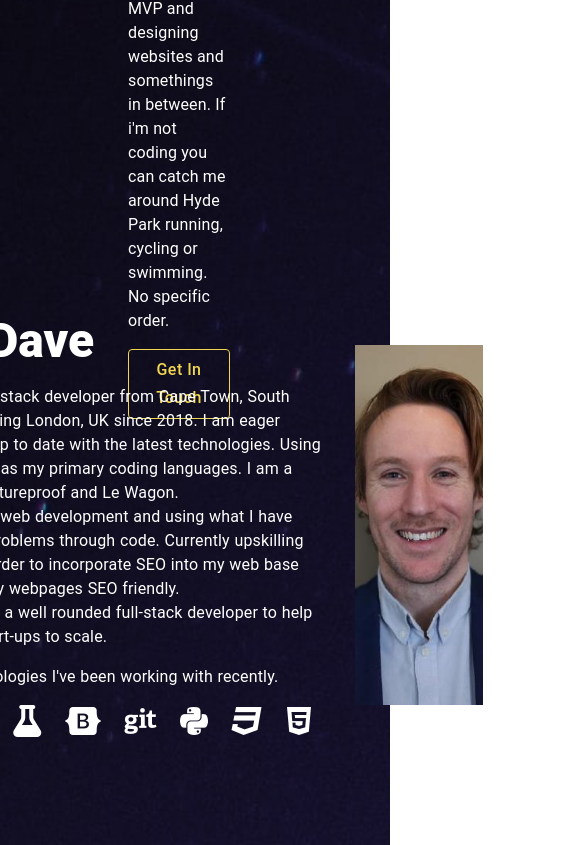
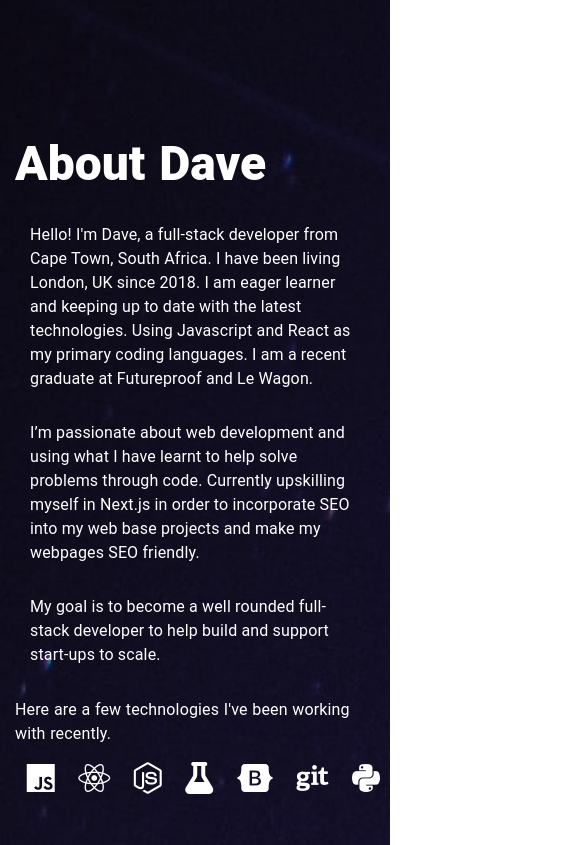
Before and after one commit to siddav83/portfolio-page, a React (Create React App) app: page / in a window 390 px wide. Shown: the part 859-1704 px from the top of the page, 585 px wide, since content can reach past the window. Built offline with nearby package versions, Linux system fonts and the light colour scheme.

Commit message:
title added

```diff
--- a/package.json
+++ b/package.json
@@ -5,15 +5,18 @@
     "dependencies": {
         "@emotion/react": "^11.10.5",
         "@emotion/styled": "^11.10.5",
-    "@mui/material": "^5.11.0",
+        "@mui/material": "^5.11.1",
+        "@mui/styled-engine-sc": "^5.11.0",
         "@testing-library/jest-dom": "^5.16.5",
         "@testing-library/react": "^13.4.0",
         "@testing-library/user-event": "^13.5.0",
         "react": "^18.2.0",
+        "react-custom-scrollbars-2": "^4.5.0",
         "react-dom": "^18.2.0",
         "react-router-dom": "^6.5.0",
         "react-scripts": "5.0.1",
         "react-scroll": "^1.8.9",
+        "styled-components": "^5.3.6",
         "web-vitals": "^2.1.4"
     },
     "scripts": {
--- a/public/index.html
+++ b/public/index.html
@@ -6,8 +6,8 @@
         <meta name="viewport" content="width=device-width, initial-scale=1" />
         <meta name="theme-color" content="#000000" />
         <meta
-      name="description"
-      content="Web site created using create-react-app"
+            name="David Siddle's Portfolio"
+            content="Portfolio to showcase my web development skills"
         />
         <link rel="apple-touch-icon" href="%PUBLIC_URL%/logo192.png" />
         <!--
@@ -29,7 +29,7 @@
       work correctly both with client-side routing and a non-root public URL.
       Learn how to configure a non-root public URL by running `npm run build`.
     -->
-    <title>React App</title>
+        <title>Dave Siddle's Portfolio</title>
     </head>
     <body>
         <noscript>You need to enable JavaScript to run this app.</noscript>
@@ -43,6 +43,5 @@
 
       To begin the development, run `npm start` or `yarn start`.
       To create a production bundle, use `npm run build` or `yarn build`.
-    -->
-  </body>
+    --></body>
 </html>
--- a/src/components/About.js
+++ b/src/components/About.js
@@ -4,7 +4,7 @@ import { CardMedia, Box } from "@mui/material";
 
 export default function About() {
     return (
-        <div className="container" id="about">
+        <div className="container about" id="about">
             <Box
                 component="div"
                 sx={{
@@ -12,7 +12,14 @@ export default function About() {
                     justifyContent: "center",
                 }}
             >
-                <Box sx={{ maxWidth: "40rem", wordSpacing: "2px" }}>
+                <Box
+                    sx={{
+                        display: "flex",
+                        flexDirection: "column",
+                        maxWidth: "30rem",
+                        wordSpacing: "2px",
+                    }}
+                >
                     <Typography
                         component="div"
                         variant="h3"
@@ -120,8 +127,8 @@ export default function About() {
                     sx={{
                         p: 2,
                         m: 2,
-                        minWidth: "10rem",
-                        minHeight: "15rem",
+                        minWidth: "5rem",
+                        minHeight: "10rem",
                         maxWidth: "20rem",
                         maxHeight: "30rem",
                     }}
--- a/src/components/Navbar.js
+++ b/src/components/Navbar.js
@@ -1,7 +1,5 @@
 import * as React from "react";
 import AppBar from "@mui/material/AppBar";
-// import MenuIcon from "@material-ui/icons/Menu";
-import { Menu as MenuIcon } from "@material-ui/icons";
 import Box from "@mui/material/Box";
 import CssBaseline from "@mui/material/CssBaseline";
 import Divider from "@mui/material/Divider";
@@ -16,8 +14,8 @@ import Typography from "@mui/material/Typography";
 import Button from "@mui/material/Button";
 import { Link } from "react-scroll";
 
-const drawerWidth = 240;
-const navItems = ["Home", "About", "Contact"];
+const drawerWidth = 150;
+const navItems = ["home", "about", "projects", "contact"];
 
 export const Navbar = (props) => {
     const { window } = props;
@@ -30,16 +28,24 @@ export const Navbar = (props) => {
     const drawer = (
         <Box onClick={handleDrawerToggle} sx={{ textAlign: "center" }}>
             <Typography variant="h6" sx={{ my: 2 }}>
-                MUI
+                Portfolio
             </Typography>
             <Divider />
             <List>
                 {navItems.map((item) => (
-                    <ListItem key={item} disablePadding>
-                        <ListItemButton sx={{ textAlign: "center" }}>
-                            <ListItemText primary={item} />
-                        </ListItemButton>
-                    </ListItem>
+                    <Link
+                        to={item}
+                        spy={true}
+                        smooth={true}
+                        offset={-100}
+                        duration={500}
+                    >
+                        <ListItem key={item} disablePadding>
+                            <ListItemButton sx={{ textAlign: "center" }}>
+                                <ListItemText primary={item}></ListItemText>
+                            </ListItemButton>
+                        </ListItem>
+                    </Link>
                 ))}
             </List>
         </Box>
@@ -60,7 +66,10 @@ export const Navbar = (props) => {
                         onClick={handleDrawerToggle}
                         sx={{ mr: 2, display: { sm: "none" } }}
                     >
-                        <MenuIcon />
+                        <i
+                            className="fa-solid fa-bars"
+                            style={{ color: "#f1d64f" }}
+                        ></i>
                     </IconButton>
                     <Typography
                         variant="h6"
--- a/src/components/Projects.js
+++ b/src/components/Projects.js
@@ -2,6 +2,9 @@ import React from "react";
 import { Typography, Box } from "@mui/material";
 import { ProjectCard } from "./ProjectCard";
 import { repoData } from "../data/repoData";
+// import Grid from "@mui/material/Unstable_Grid2";
+import { Scrollbars } from "react-custom-scrollbars-2";
+
 export const Projects = ({ project }) => {
     return (
         <div className="container projects" id="projects">
@@ -28,7 +31,7 @@ export const Projects = ({ project }) => {
                 </a>
                 on github for all other projects I have worked on.
             </Typography>
-
+            {/* <Scrollbars style={{ width: 1000, height: 200 }}> */}
             <Box
                 sx={{
                     display: "grid",
@@ -37,9 +40,14 @@ export const Projects = ({ project }) => {
                 }}
             >
                 {repoData.map((project, i) => {
-                    return <ProjectCard project={project} key={i} />;
+                    return (
+                        <Box xs={4} md={8} key={i}>
+                            <ProjectCard project={project} key={i} />
+                        </Box>
+                    );
                 })}
             </Box>
+            {/* </Scrollbars> */}
         </div>
     );
 };
--- a/src/components/style.css
+++ b/src/components/style.css
@@ -1,4 +1,5 @@
 .footer {
+    margin: 0 auto;
     position: sticky;
     height: 20vh;
     width: 100%;
@@ -60,11 +61,97 @@
     font-size: 2rem;
 }
 
-@media screen and (max-width: 1400px) {
+@media screen and (max-width: 1100px) {
     .left {
         display: none;
     }
     .right {
         display: none;
     }
+    .container {
+        padding-left: 1rem;
+        padding-right: 2rem;
+        margin-top: 1rem;
+        margin-right: 1rem;
+    }
+    #projects > div.MuiBox-root.css-rixz5a {
+        display: "grid";
+        grid-template-columns: repeat(2, 1fr);
+        /* padding-top: 10rem; */
+    }
 }
+
+@media screen and (max-width: 900px) {
+    .container {
+        padding-left: 1rem;
+        padding-right: 2rem;
+        margin-top: 1rem;
+        margin-right: 1rem;
+    }
+    .projects {
+        padding-top: 10rem;
+    }
+    #about > div > img {
+        margin: 0 auto;
+    }
+
+    #projects > div.MuiBox-root.css-rixz5a {
+        display: "grid";
+        grid-template-columns: repeat(2, 1fr);
+    }
+    #about > div {
+        display: flex;
+        flex-direction: column;
+        margin-bottom: 1rem;
+    }
+    #about > div > div {
+        margin: auto;
+        padding: 0;
+        margin: 0;
+    }
+}
+
+@media screen and (max-width: 600px) {
+    #about > div > div > div:nth-child(2) {
+        padding: 15px;
+        word-spacing: 0;
+        font-size: 1rem;
+    }
+    #about > div > div > div:nth-child(3),
+    div:nth-child(4) {
+        padding: 15px;
+        word-spacing: 0;
+        font-size: 1rem;
+    }
+
+    #about > div > div > div:nth-child(4) {
+        padding: 15px;
+        word-spacing: 0;
+        font-size: 1rem;
+    }
+
+    #about > div > div > div.MuiBox-root.css-tm8k51 {
+        flex-wrap: nowrap;
+    }
+
+    #projects > div.MuiBox-root.css-rixz5a {
+        display: "grid";
+        grid-template-columns: repeat(1, 1fr);
+    }
+    .contact {
+        /* margin-top: 10rem; */
+    }
+    #about > div > img {
+        display: none;
+        position: absolute;
+    }
+
+    .projects {
+        height: 200vh;
+        padding-top: 5rem;
+    }
+    /* .footer,
+    .contact {
+        display: none;
+    } */
+}
--- a/src/index.css
+++ b/src/index.css
@@ -1,11 +1,9 @@
 body {
     color: white;
     margin: 0;
-  /* background-image: url("stars.jpeg"); */
-  /* background: url(stars); */
-  font-family: -apple-system, BlinkMacSystemFont, "Segoe UI", "Roboto", "Oxygen",
-    "Ubuntu", "Cantarell", "Fira Sans", "Droid Sans", "Helvetica Neue",
-    sans-serif;
+    font-family: -apple-system, BlinkMacSystemFont, "Segoe UI", "Roboto",
+        "Oxygen", "Ubuntu", "Cantarell", "Fira Sans", "Droid Sans",
+        "Helvetica Neue", sans-serif;
     -webkit-font-smoothing: antialiased;
     -moz-osx-font-smoothing: grayscale;
 }
@@ -14,3 +12,7 @@ code {
     font-family: source-code-pro, Menlo, Monaco, Consolas, "Courier New",
         monospace;
 }
+html,
+body {
+    overflow-x: hidden;
+}
```
Also changed, not shown: 1 other file (tests, documents, lock files or other folders). Lines whose indentation alone changed are shown as unchanged.
